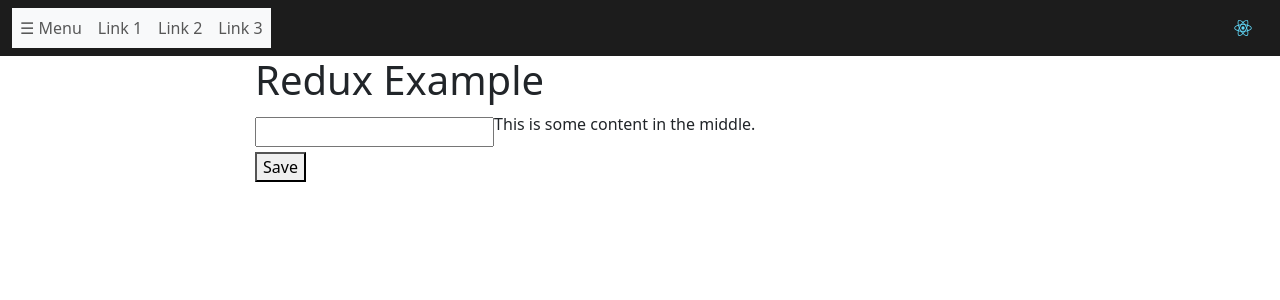
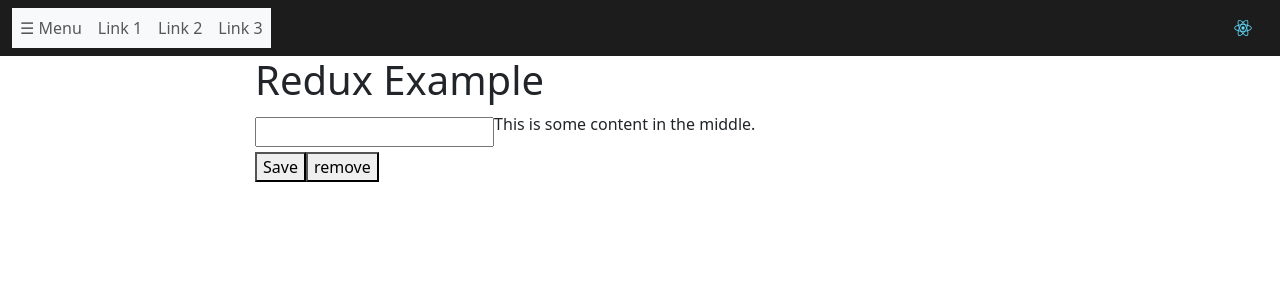
Before and after one commit to nagababu1234M/react_stock_exchange, a React (Create React App) app: page /page4 in a window 1280 px wide. Shown: the top 300 px of the page. Built offline with nearby package versions, Linux system fonts and the light colour scheme; no server answers.

Commit message:
todoList_remove_list

```diff
--- a/src/components/common/actions.js
+++ b/src/components/common/actions.js
@@ -11,3 +11,7 @@ export const increment = () => ({
     payload: text,
 
   });
+  export const removetodo = () => ({
+    type: 'REMOVETODO',
+
+  });
--- a/src/components/common/store.js
+++ b/src/components/common/store.js
@@ -14,6 +14,8 @@ const counterReducer = (state = initialState, action) => {
       return { count: state.count - 1 };
     case 'ADDTODO':
       return { data: action.payload + state.data};
+      case 'REMOVETODO':
+        return { data: ""};
     default:
       return state;
   }
--- a/src/components/pages/Page4.tsx
+++ b/src/components/pages/Page4.tsx
@@ -1,9 +1,9 @@
 import React from 'react';
 import { connect } from 'react-redux';
-import { addtodo } from '../common/actions';
+import { addtodo,removetodo } from '../common/actions';
 import { useState } from 'react';
 
-const Page4 = ({ data, addtodo }) => {
+const Page4 = ({ data, addtodo,removetodo }) => {
   const [text, setText] = useState('');
 
   const handleSubmit = (e) => {
@@ -11,6 +11,10 @@ const Page4 = ({ data, addtodo }) => {
     addtodo(text);
     setText('');
   };
+  const handleSubmitForEmove= (e) => {
+    e.preventDefault();
+    removetodo('');
+  }
 
   return (
     <div>
@@ -20,6 +24,7 @@ const Page4 = ({ data, addtodo }) => {
       </div>
       <div>{data}</div>
       <button onClick={handleSubmit}>Save</button>
+      <button onClick={handleSubmitForEmove}>remove</button>
     </div>
   );
 };
@@ -30,6 +35,7 @@ const mapStateToProps = (state) => ({
 
 const mapDispatchToProps = {
   addtodo,
+  removetodo
 };
 
 export default connect(mapStateToProps, mapDispatchToProps)(Page4);
```
